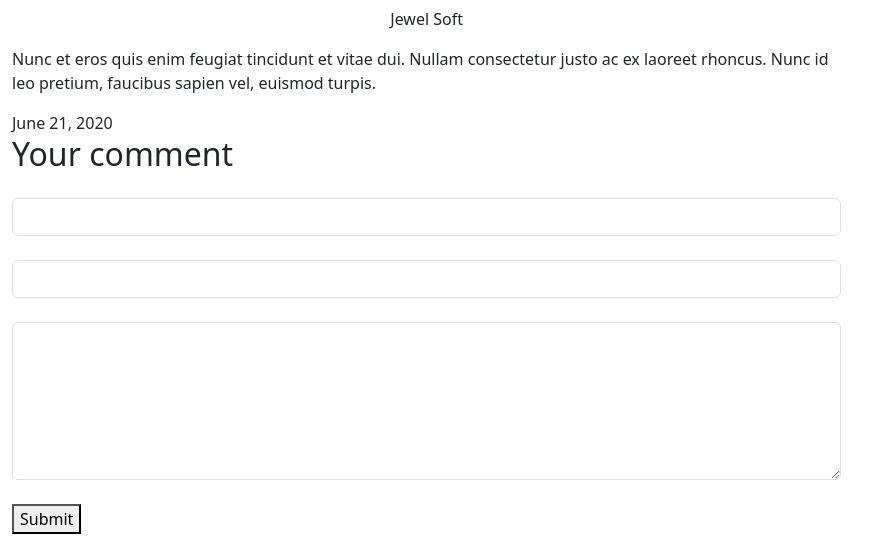
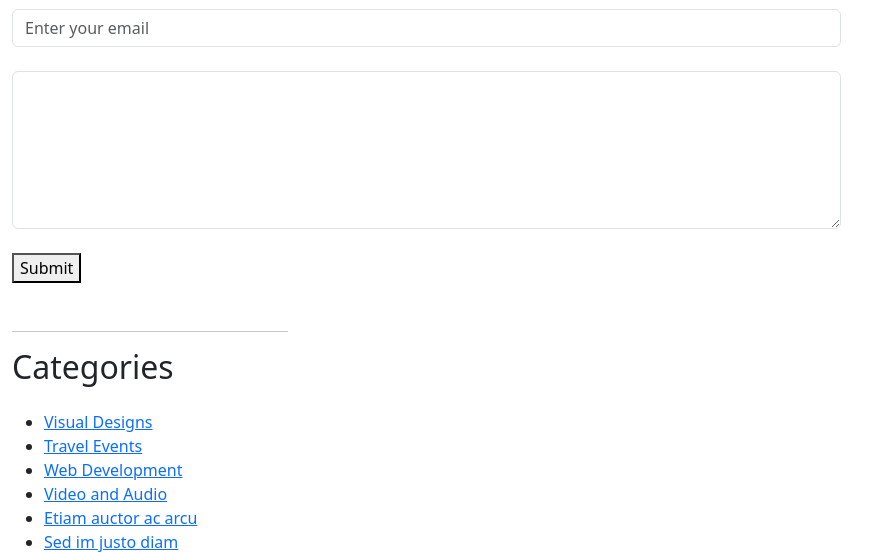
Before and after one commit to Damolaap/dummy-blog, a Django app: page /post/2/ in a window 1280 px wide. Shown: the part 3110-3662 px from the top of the page, without its empty margins (0-893 px from the left). Run offline with Django 4.2, Linux system fonts and the light colour scheme; data comes from the database, SQL or seed files in the repository; both versions use the stored data as it was after the commit; some libraries are stand-ins or nearby versions.

Commit message:
Added a comment feature

```diff
--- a/BlogApp/admin.py
+++ b/BlogApp/admin.py
@@ -4,3 +4,4 @@ from BlogApp.models import *
 # Register your models here.
 
 admin.site.register(BlogPost)
+admin.site.register(Comments)
--- a/BlogApp/models.py
+++ b/BlogApp/models.py
@@ -5,6 +5,13 @@ class BlogPost(models.Model):
     blog_title = models.CharField(max_length=100)
     blog_content = models.TextField()
     blog_date= models.DateField()
+
+class Comments(models.Model):
+    owner = models.ForeignKey(BlogPost, on_delete=models.CASCADE)
+    comment = models.TextField()
+    name = models.CharField(max_length=50)
+    email = models.EmailField(max_length=254)
+    date = models.DateField(auto_now_add=True)
 # Create your models here.
 
 
--- a/BlogApp/views.py
+++ b/BlogApp/views.py
@@ -1,5 +1,5 @@
-from django.shortcuts import render
-from BlogApp.models import BlogPost
+from django.shortcuts import render, redirect
+from BlogApp.models import *
 
 # Create your views here.
 
@@ -30,8 +30,20 @@ def show_index(request):
 
 def show_post(request, id):
     post = BlogPost.objects.filter(id = id).first()
+    comment = Comments.objects.filter(owner = post)
+
+    if request.method == 'POST':
+        name = request.POST.get('name')
+        email = request.POST.get('email')
+        comment = request.POST.get('comment')
+
+        new_comment = Comments(owner = post, name = name, email = email, comment = comment)
+        new_comment.save()
+
+        return redirect(f'/post/{id}/')
     context = {
-    'post' : post
+        'comments' : comment,
+        'post' : post,
         }
     return render(request, 'post.html', context)
 
--- a/templates/base.html
+++ b/templates/base.html
@@ -32,7 +32,7 @@ https://templatemo.com/tm-553-xtra-blog
                 <ul>
                     <li class="tm-nav-item active"><a href="/" class="tm-nav-link">
                         <i class="fas fa-home"></i>
-                        Blog Homess
+                        Blog Home
                     </a></li>
 
                     <li class="tm-nav-item"><a href="/about/" class="tm-nav-link">
--- a/templates/index.html
+++ b/templates/index.html
@@ -40,7 +40,7 @@
         </div>
         <hr>
         <div class="d-flex justify-content-between">
-            <span>36 comments</span>
+            <span>{{post.comments_set.all | length}} comment(s)</span>
             <span>by Apex</span>
         </div>
     </article>
--- a/templates/post.html
+++ b/templates/post.html
@@ -79,11 +79,13 @@ https://templatemo.com/tm-553-xtra-blog
             <div class="row tm-row">
                 <div class="col-12">
                     <hr class="tm-hr-primary tm-mb-55">
-                    <!-- Video player 1422x800 -->
-                    <video width="954" height="535" controls class="tm-mb-40">
-                        <source src="{% static 'video/wheat-field.mp4' %}" type="video/mp4">
-                        Your browser does not support the video tag.
-                    </video>
+                    {% if post.blog_cover %}
+                    <img src="{{post.blog_cover.url}}" alt="Image" class="img-fluid">
+
+                    {% else %}
+                    <img src="{% static 'img/img-01.jpg' %}" alt="Image" class="img-fluid">
+
+                    {% endif %}
                 </div>
             </div>
             <div class="row tm-row">
@@ -104,52 +106,40 @@ https://templatemo.com/tm-553-xtra-blog
                         </div>
 
                         <!-- Comments -->
+
+                         {% for comment in comments %}
+
                         <div>
                             <h2 class="tm-color-primary tm-post-title">Comments</h2>
                             <hr class="tm-hr-primary tm-mb-45">
                             <div class="tm-comment tm-mb-45">
                                 <figure class="tm-comment-figure">
                                     <img src="{% static 'img/comment-1.jpg' %}" alt="Image" class="mb-2 rounded-circle img-thumbnail">
-                                    <figcaption class="tm-color-primary text-center">Mark Sonny</figcaption>
+                                    <figcaption class="tm-color-primary text-center">{{comment.name}}</figcaption>
                                 </figure>
                                 <div>
                                     <p>
-                                        Praesent aliquam ex vel lectus ornare tritique. Nunc et eros
-                                        quis enim feugiat tincidunt et vitae dui. Nullam consectetur
-                                        justo ac ex laoreet rhoncus. Nunc id leo pretium, faucibus
-                                        sapien vel, euismod turpis.
+                                        {{comment.comment}}
                                     </p>
                                     <div class="d-flex justify-content-between">
                                         <a href="#" class="tm-color-primary">REPLY</a>
-                                        <span class="tm-color-primary">June 14, 2020</span>
+                                        <span class="tm-color-primary">{{comment.date}}</span>
                                     </div>
                                 </div>
                             </div>
-                            <div class="tm-comment-reply tm-mb-45">
-                                <hr>
-                                <div class="tm-comment">
-                                    <figure class="tm-comment-figure">
-                                        <img src="{% static 'img/comment-2.jpg' %}" alt="Image" class="mb-2 rounded-circle img-thumbnail">
-                                        <figcaption class="tm-color-primary text-center">Jewel Soft</figcaption>
-                                    </figure>
-                                    <p>
-                                        Nunc et eros quis enim feugiat tincidunt et vitae dui.
-                                        Nullam consectetur justo ac ex laoreet rhoncus. Nunc
-                                        id leo pretium, faucibus sapien vel, euismod turpis.
-                                    </p>
-                                </div>
-                                <span class="d-block text-right tm-color-primary">June 21, 2020</span>
-                            </div>
-                            <form action="" class="mb-5 tm-comment-form">
+                            {% endfor %}
+
+                            <form action="" class="mb-5 tm-comment-form" method="POST">
+                                {% csrf_token %}
                                 <h2 class="tm-color-primary tm-post-title mb-4">Your comment</h2>
                                 <div class="mb-4">
-                                    <input class="form-control" name="name" type="text">
+                                    <input class="form-control" name="name" type="text" placeholder="Enter your name">
                                 </div>
                                 <div class="mb-4">
-                                    <input class="form-control" name="email" type="text">
+                                    <input class="form-control" name="email" type="text" placeholder="Enter your email">
                                 </div>
                                 <div class="mb-4">
-                                    <textarea class="form-control" name="message" rows="6"></textarea>
+                                    <textarea class="form-control" name="comment" rows="6"></textarea>
                                 </div>
                                 <div class="text-right">
                                     <button class="tm-btn tm-btn-primary tm-btn-small">Submit</button>
```
Also changed, not shown: db.sqlite3.
